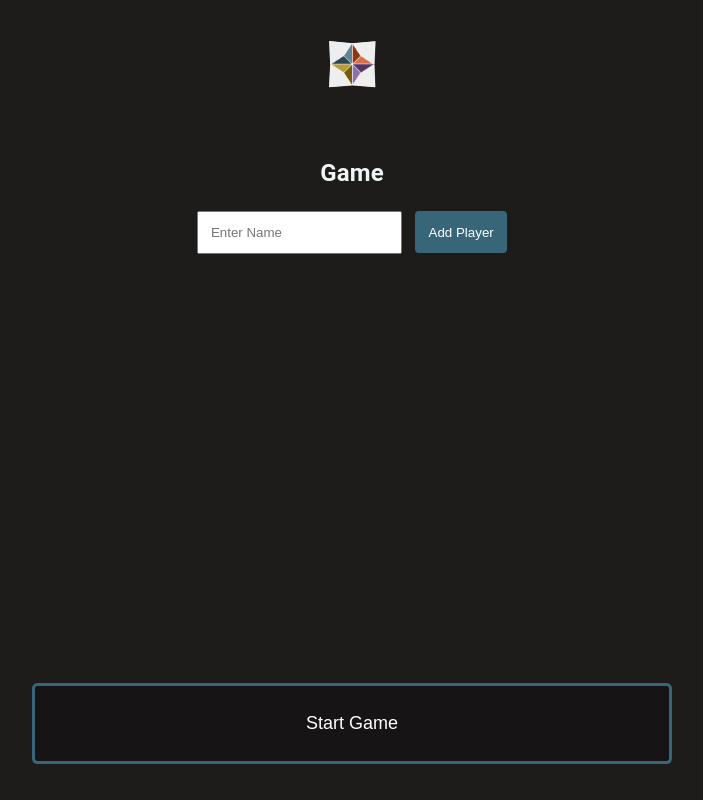
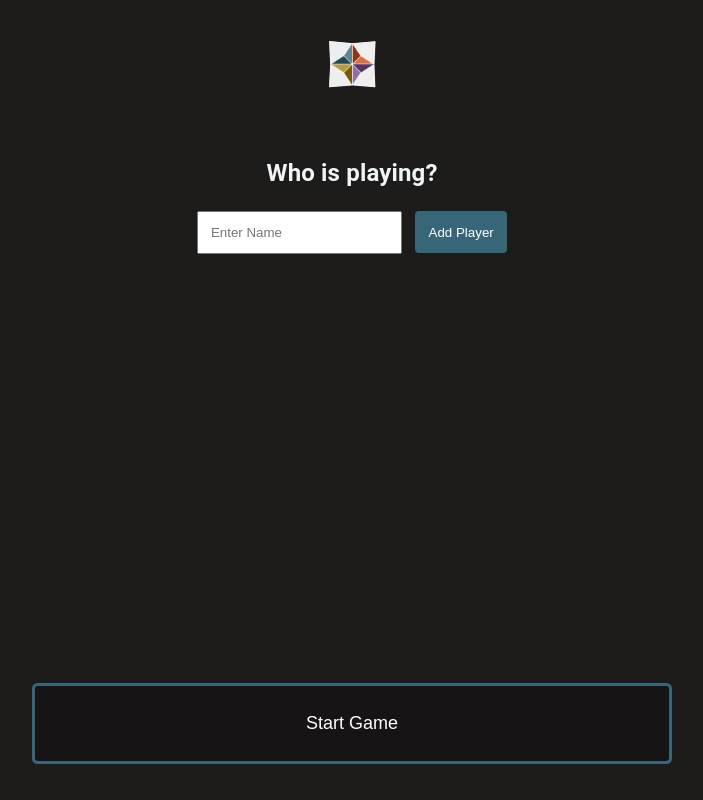
Before and after one commit to jennifer-good/grocery-app, a React (Vite) app: page /add-players in a window 1280 px wide. Shown: the whole page, without its empty margins (288-991 px from the left). Built offline with nearby package versions, Linux system fonts and the light colour scheme.

Commit message:
added game start, carry players to game

```diff
--- a/src/App.css
+++ b/src/App.css
@@ -94,3 +94,7 @@
   filter: drop-shadow(0 0 1em #386679);
   color:lightgray;
 }
+
+.round-card {
+  color:aqua;
+}
--- a/src/components/add-players.jsx
+++ b/src/components/add-players.jsx
@@ -1,27 +1,43 @@
-import React, { useState } from 'react';
+import { useState } from 'react';
+import { useNavigate } from 'react-router-dom';
 import Header from './header';
+import PlayersForm from './players-form';
 import Players from './players';
-import PlayersForm from './players-form.jsx';
-import { Link } from 'react-router-dom';
 
 function AddPlayers() {
-  const [ players, setPlayers ] = useState([]);
+    const [players, setPlayers] = useState([]);
+    const navigate = useNavigate();
 
-  const addPlayer = (userInput ) => {
+    const addPlayer = (userInput) => {
+        if (validateName(userInput)) {
           let copy = [...players];
           copy = [...copy, { id: players.length + 1, name: userInput, complete: false }];
           setPlayers(copy);
+        } else {
+          alert("Please enter a valid name.");
         }
+    };
+
+    const validateName = (name) => {
+        // Regular expression to check if the name contains only letters or spaces
+        const nameRegex = /^[a-zA-Z\s]+$/;
+        return nameRegex.test(name.trim()) && name.trim().length > 0;
+    };
+
+    const startGame = () => {
+      // Navigate to the game route and pass the players array as state
+      navigate('/game', { state: { players: players } });
+    };
 
     return (
       <>
         <Header />
-    <h2>Game</h2>
-    <PlayersForm addPlayer={addPlayer}/>
-    <Players players={players}/>
-    <Link to={'/game'}><button className='game-button'>Start Game</button></Link>
+        <h2>Who is playing?</h2>
+        <PlayersForm addPlayer={addPlayer} />
+        <Players players={players} />
+        <button className='game-button' onClick={startGame}>Start Game</button>
       </>
-  )
+    );
   }
 
   export default AddPlayers;
--- a/src/components/game.jsx
+++ b/src/components/game.jsx
@@ -1,15 +1,33 @@
 import React, { useState } from 'react';
-import Header from './header';
+import { useLocation } from 'react-router-dom';
+import Header from './header.jsx'
+import { Card, Button } from '@mui/material';
 
+export default function Game() {
+  const [randomPlayer, setRandomPlayer] = useState(null);
+  const location = useLocation();
+  const players = location.state?.players || [];
+  const [myRound, setMyRound] = useState(1);
 
-function Game() {
+  const getRandomPlayer = () => {
+    if (players.length > 0) {
+      const randomIndex = Math.floor(Math.random() * players.length);
+      setRandomPlayer(players[randomIndex]);
+      setMyRound(myRound + 1);
+    } else {
+      console.log("No players available.");
+    }
+  };
 
   return (
     <>
-    <Header />
-    <h2>Game</h2>
+      <Header />
+      <Button onClick={getRandomPlayer}>Start Round {myRound}</Button>
+      {randomPlayer && (
+        <Card className='round-card'>
+          <p>Name: {randomPlayer.name}</p>
+        </Card>
+      )}
     </>
-  )
-}
-
-export default Game;
+  );
+};
--- a/src/components/players.jsx
+++ b/src/components/players.jsx
@@ -15,7 +15,7 @@ const Players = ({players}) => {
       >
           {players.map(player => {
               return (
-                  <Player player={player} />
+                  <Player key={player.id} player={player} />
               )
           })}
       </Container>
```
Also changed, not shown: src/components/prompt.jsx (added, +15 -0 lines). Lines whose indentation alone changed are shown as unchanged.
